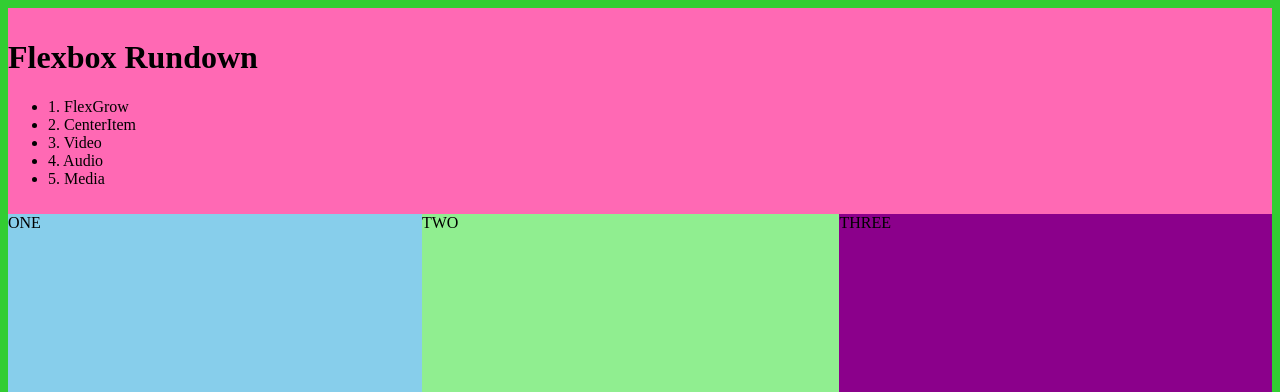
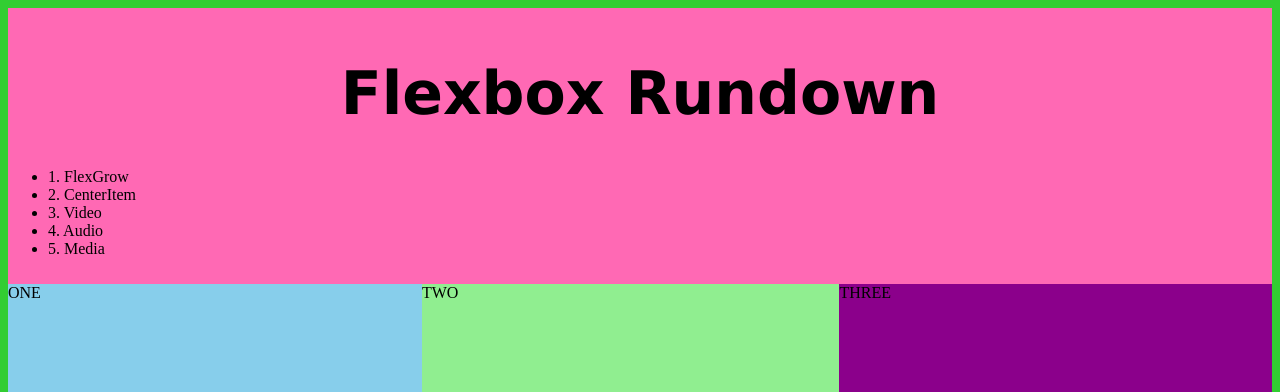
Before and after one commit to sophiemw9/Flexbox-Rundown, a plain HTML site: page index.html in a window 1280 px wide. Shown: the top 392 px of the page. Drawn offline with Linux system fonts and the light colour scheme.

Commit message:
Update styles.css

```diff
--- a/styles.css
+++ b/styles.css
@@ -14,6 +14,11 @@ header {
 
 }
 
+h1 {
+    font-family: Verdana, Verdana, Geneva, Tahoma, sans-serif;
+    font-size: 60px;
+    text-align: center;
+}
 
 /* section one flex grow and shrink */
 
```
